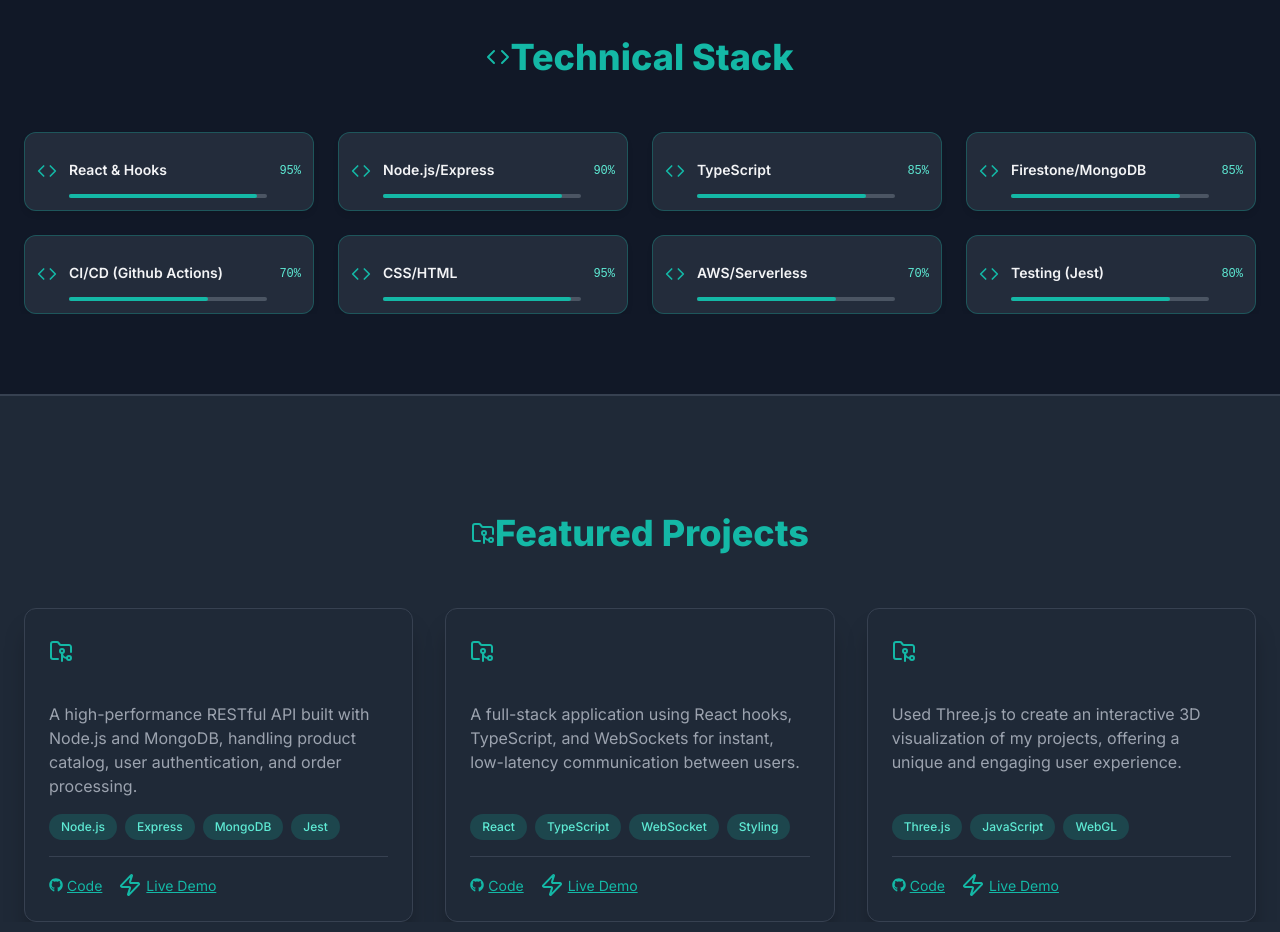
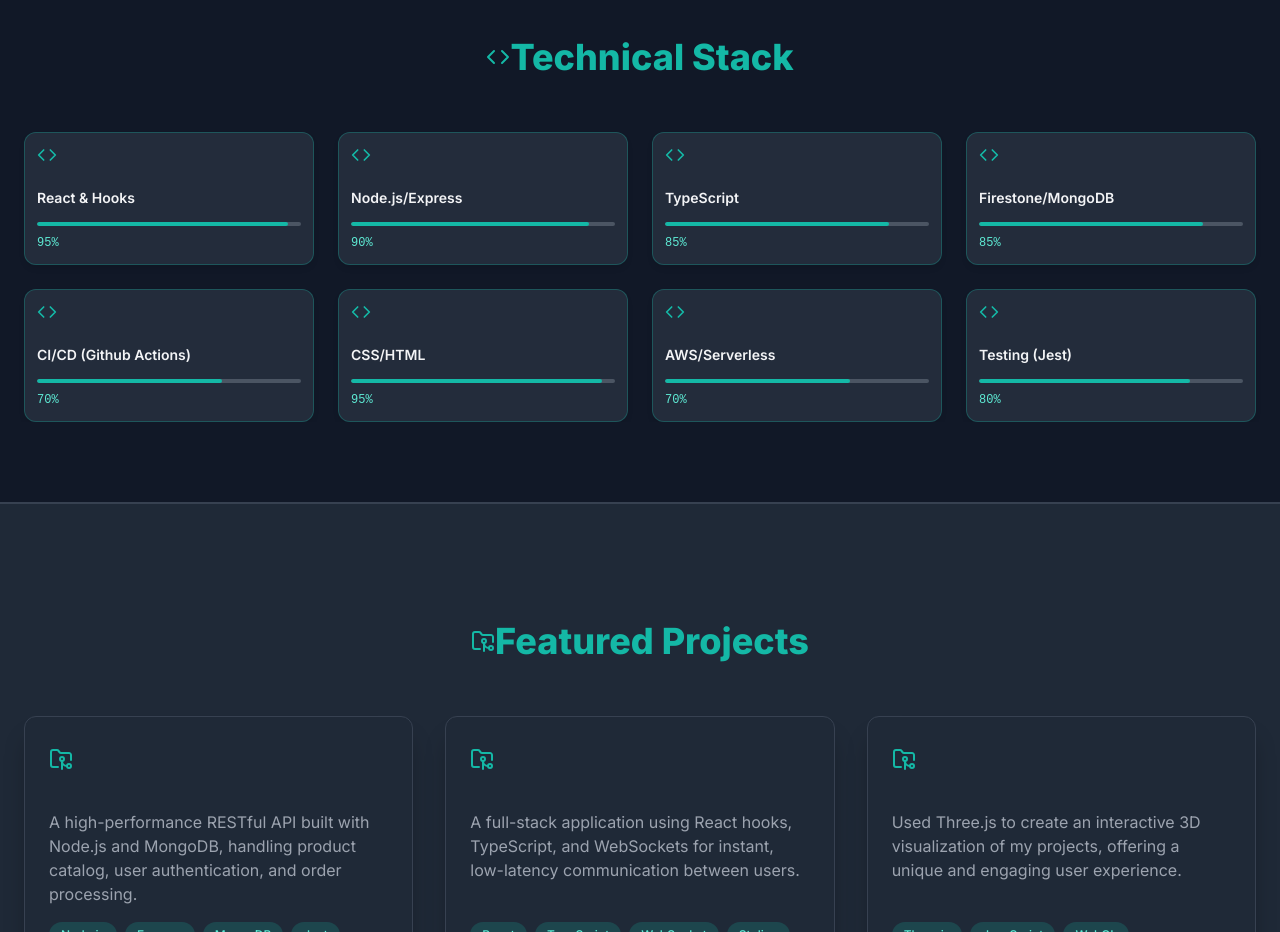
Before and after one commit to HenryOchieng/Portfolio, a React (Vite) app: page / in a window 1280 px wide. Shown: the part 1400-2332 px from the top of the page. Built offline with nearby package versions, Linux system fonts and the light colour scheme.

Commit message:
skillpill component changes commit

```diff
--- a/src/index.css
+++ b/src/index.css
@@ -279,15 +279,18 @@ section {
 }
 
 .skill-pill {
-    display: flex;
+    display: grid;
     align-items: center;
-    gap: 12px;
+    gap: 0.5rem;
     background-color: rgba(55, 65, 81, 0.5);
     padding: 12px;
     border-radius: 12px;
     box-shadow: 0 4px 6px -1px rgba(0, 0, 0, 0.1);
     border: 1px solid rgba(20, 184, 166, 0.3);
     transition: background-color 0.3s, transform 0.3s;
+    width: 100%;
+    max-width: 100%;
+    overflow: hidden;
 }
 
 .skill-pill:hover {
@@ -306,6 +309,9 @@ section {
     font-size: 0.875rem;
     font-weight: 600;
     color: var(--color-text-light);
+    white-space: nowrap;
+    overflow: hidden;
+    text-overflow: ellipsis;
 }
 
 .skill-pill__progress-bar {
@@ -313,6 +319,9 @@ section {
     background-color: #4b5563;
     border-radius: 9999px;
     margin-top: 4px;
+    width: 100%;
+    max-width: 100%;
+    overflow: hidden;
 }
 
 .skill-pill__progress-fill {
@@ -325,6 +334,8 @@ section {
     font-size: 0.75rem;
     color: #5eead4;
     font-family: monospace;
+    flex-shrink: 0;
+    white-space: nowrap;
 }
 
 /* --- Projects Section --- */
```
